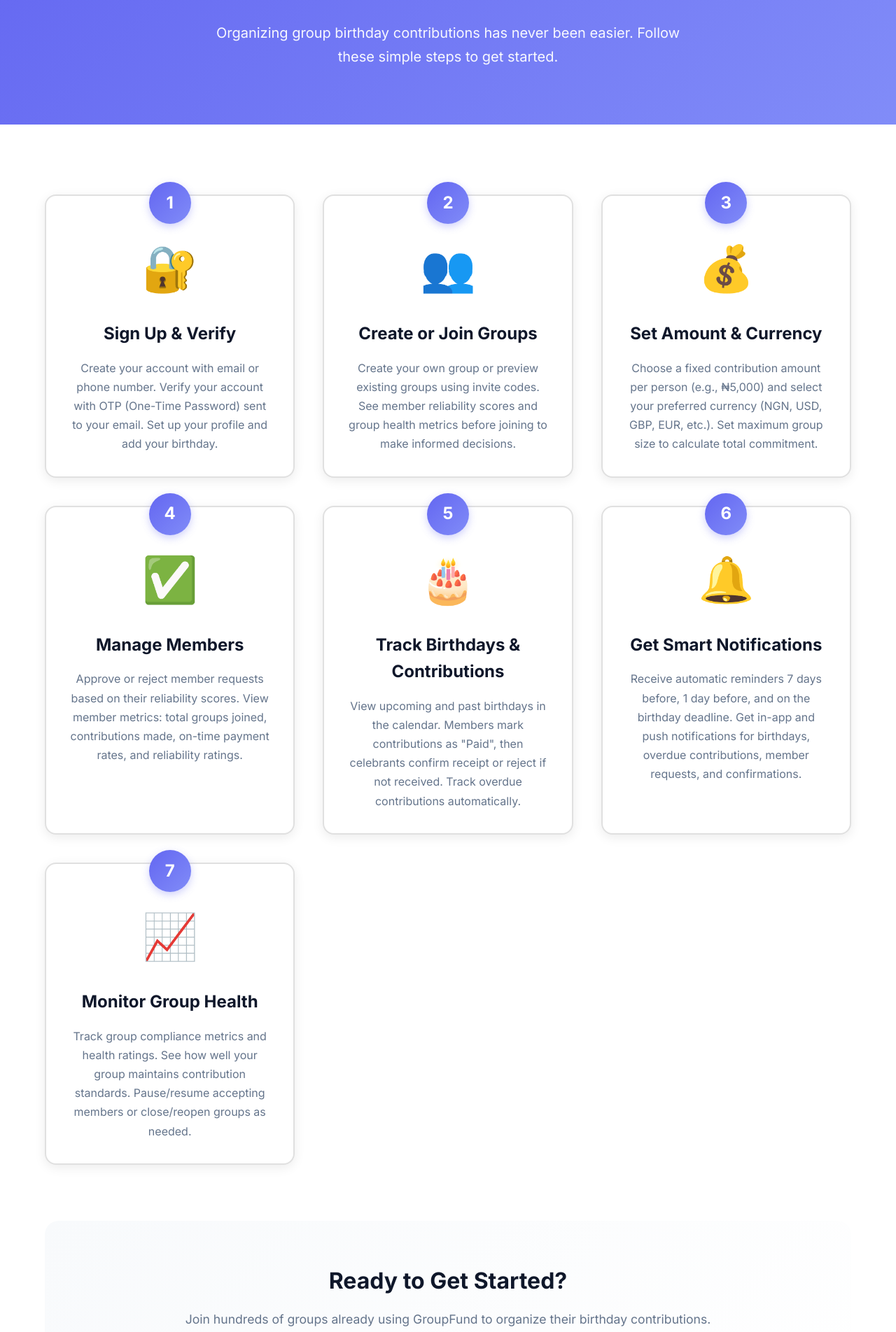
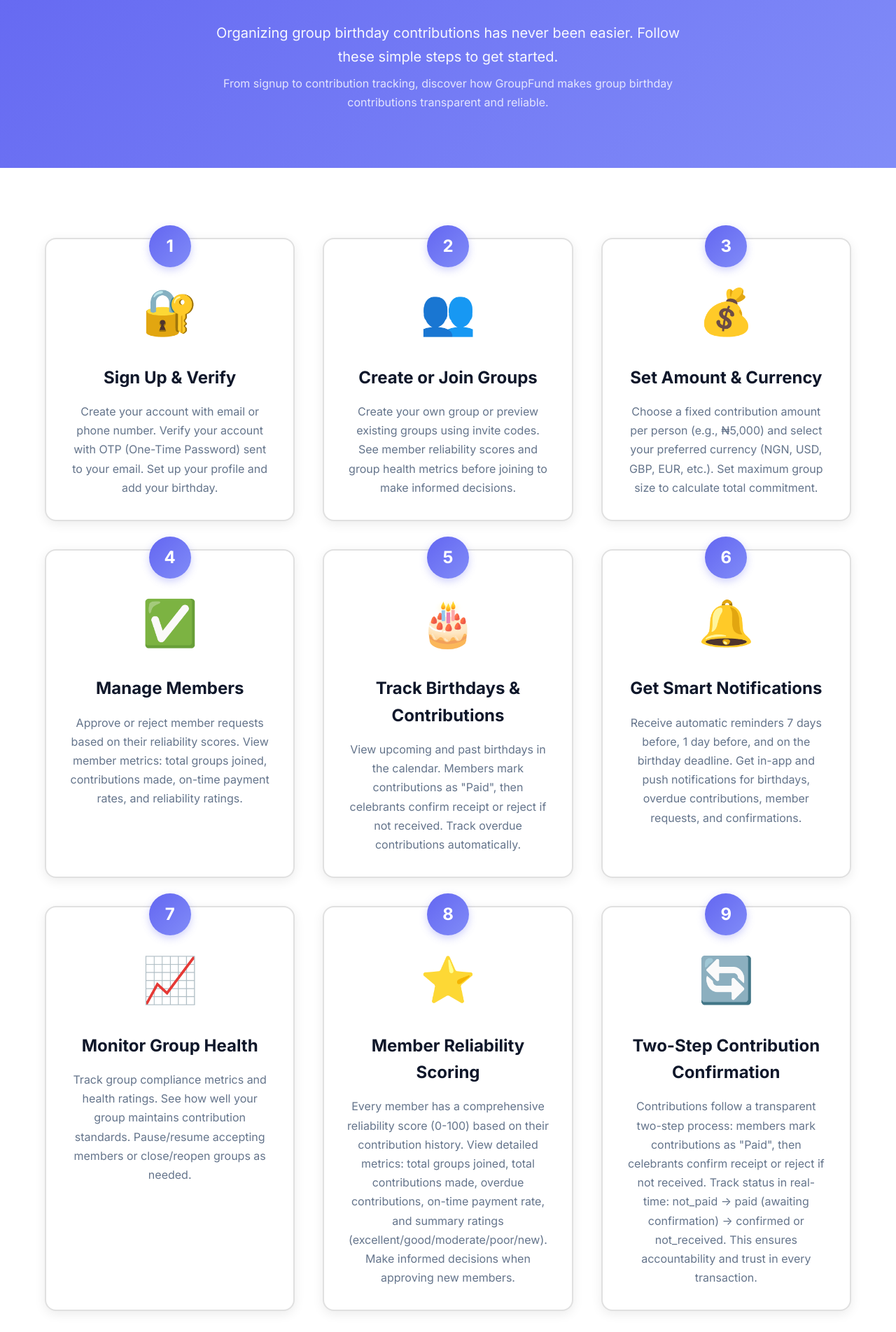
Before and after one commit to chinazaaa/groupfund-website, a React (Vite) app: page /how-it-works in a window 1280 px wide. Shown: the part 396-2300 px from the top of the page at 70% size. Built offline with nearby package versions, Linux system fonts and the light colour scheme; no server answers.

Commit message:
Update HowItWorksPage.jsx

```diff
--- a/src/pages/HowItWorksPage.jsx
+++ b/src/pages/HowItWorksPage.jsx
@@ -46,6 +46,18 @@ export default function HowItWorksPage() {
       title: 'Monitor Group Health',
       description: 'Track group compliance metrics and health ratings. See how well your group maintains contribution standards. Pause/resume accepting members or close/reopen groups as needed.',
       icon: '📈'
+    },
+    {
+      number: '8',
+      title: 'Member Reliability Scoring',
+      description: 'Every member has a comprehensive reliability score (0-100) based on their contribution history. View detailed metrics: total groups joined, total contributions made, overdue contributions, on-time payment rate, and summary ratings (excellent/good/moderate/poor/new). Make informed decisions when approving new members.',
+      icon: '⭐'
+    },
+    {
+      number: '9',
+      title: 'Two-Step Contribution Confirmation',
+      description: 'Contributions follow a transparent two-step process: members mark contributions as "Paid", then celebrants confirm receipt or reject if not received. Track status in real-time: not_paid → paid (awaiting confirmation) → confirmed or not_received. This ensures accountability and trust in every transaction.',
+      icon: '🔄'
     }
   ]
 
@@ -53,8 +65,8 @@ export default function HowItWorksPage() {
     <>
       <SEO
         title="How GroupFund Works - Simple Steps to Organize Birthday Contributions"
-        description="Learn how GroupFund works in 7 simple steps: sign up & verify, create/join groups with reliability scores, manage members, track contributions, get smart notifications, and monitor group health. Perfect for families, churches, and groups in Nigeria."
-        keywords="how groupfund works, birthday contribution app, group payment tracking, member reliability scores, group health metrics, how to organize birthday contributions, group wallet tutorial, Nigeria"
+        description="Learn how GroupFund works in 9 simple steps: sign up & verify, create/join groups with reliability scores, manage members, track contributions, get smart notifications, monitor group health, member reliability scoring, and two-step contribution confirmation. Perfect for families, churches, and groups in Nigeria."
+        keywords="how groupfund works, birthday contribution app, group payment tracking, member reliability scores, group health metrics, contribution confirmation, two-step payment process, how to organize birthday contributions, group wallet tutorial, Nigeria"
         canonical="https://groupfund.app/how-it-works"
       />
 
@@ -63,6 +75,9 @@ export default function HowItWorksPage() {
           <h1 className="page-title">How GroupFund Works</h1>
           <p className="page-subtitle">
             Organizing group birthday contributions has never been easier. Follow these simple steps to get started.
+          </p>
+          <p className="page-subtitle" style={{ fontSize: '1rem', marginTop: '0.5rem', opacity: 0.8 }}>
+            From signup to contribution tracking, discover how GroupFund makes group birthday contributions transparent and reliable.
           </p>
         </div>
       </section>
```
